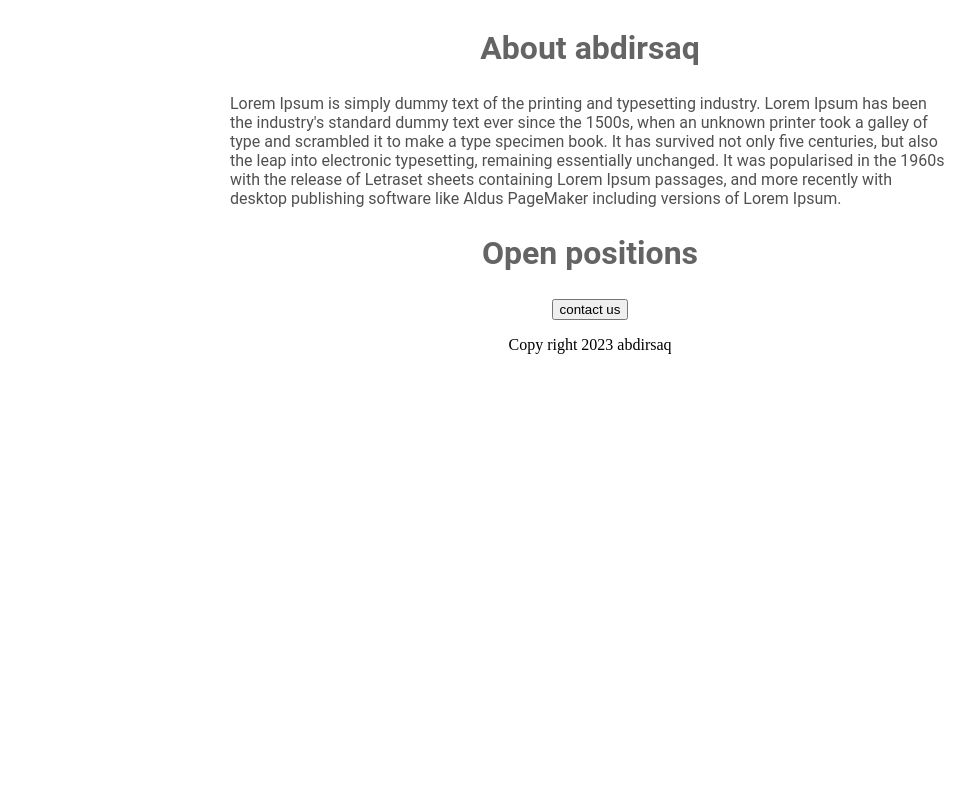
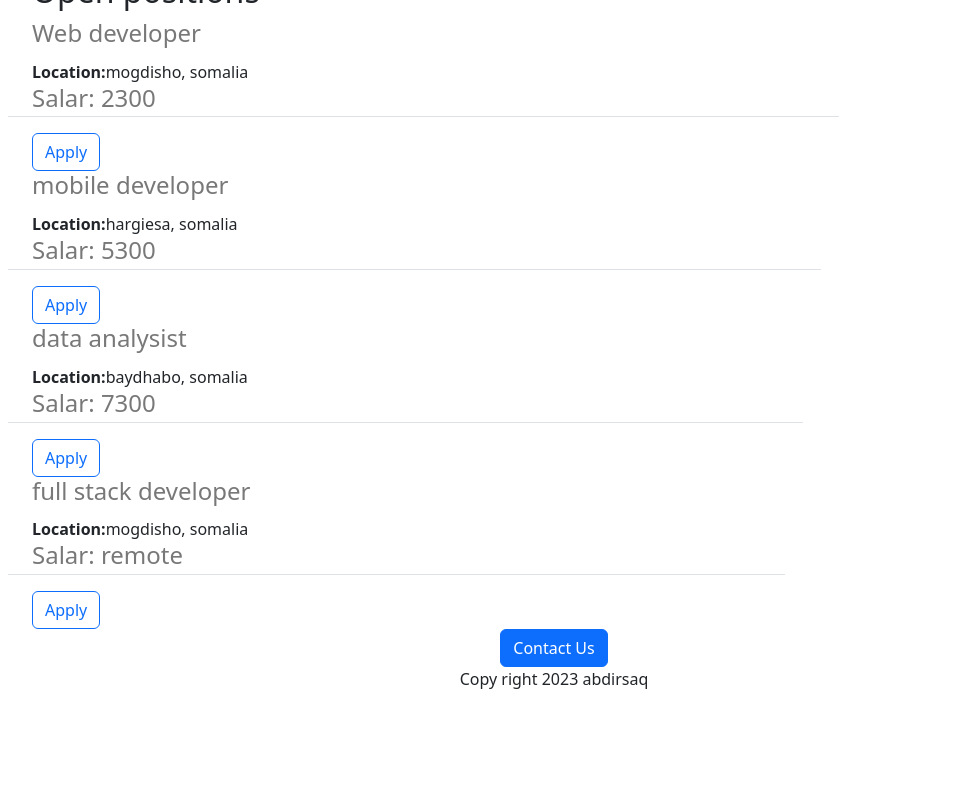
Before and after one commit to Abdirasaaq-Nor/my-own-website-v2, a Flask app: page / in a window 1280 px wide. Shown: the part 422-1225 px from the top of the page, without its empty margins (50-1025 px from the left). Before the commit the page ends 776 px from the top, so only its background shows below. Run offline with Flask 2, Linux system fonts and the light colour scheme.

Commit message:
added dynamic data

```diff
--- a/app.py
+++ b/app.py
@@ -2,9 +2,33 @@ from flask import Flask, render_template
 
 app = Flask(__name__)
 
+JOBS = [{
+  'id': 1,
+  'title': 'Web developer',
+  'location': 'mogdisho, somalia',
+  'salary': 2300
+}, {
+  'id': 2,
+  'title': 'mobile developer',
+  'location': 'hargiesa, somalia',
+  'salary': 5300
+}, {
+  'id': 3,
+  'title': 'data analysist',
+  'location': 'baydhabo, somalia',
+  'salary': 7300
+}, {
+  'id': 4,
+  'title': 'full stack developer',
+  'location': 'mogdisho, somalia',
+  'salary': 'remote'
+}]
+
+
 @app.route('/')
 def home():
-  return render_template('home.html')
+  return render_template('home.html', jobs=JOBS, company_name='abdirsaq')
+
 
 if __name__ == "__main__":
   app.run(host='0.0.0.0', debug=True)
--- a/templates/home.html
+++ b/templates/home.html
@@ -1,60 +1,81 @@
 <!DOCTYPE html>
 <html>
   <head>
-    <style>
-      h1{
-        font-size: 40px;
-        font-family: Roboto;
-        font-weight: normal;
-        color: rgb(180, 180 180);
-        text-align: center;
+     <meta name="viewport" content="width=device-width, initial-scale=1">
+    <link href="https://cdn.jsdelivr.net/npm/bootstrap@5.3.0-alpha1/dist/css/bootstrap.min.css" rel="stylesheet" integrity="sha384-GLhlTQ8iRABdZLl6O3oVMWSktQOp6b7In1Zl3/Jr59b6EGGoI1aFkw7cmDA6j6gD" crossorigin="anonymous">
+  </head>
+    <title>Bootstrap demo</title>
 
-      }
-      #banner{
-        width: 100%;
-        height: 320px;
-        object-fit: cover;
-      }
 
-      h2{
-        font-family: roboto;
-        font-size: 32px;
-        color: rgb(100, 100, 100);
-        text-align: center;
-
-      }
-      .para{
-        font-family: roboto;
-        color:rgb(80,80,80);
-      }
-      .container{
-        max-width: 720px;
-        margin:0 auto 0 auto;
-      }
-    </style>
-    <title>
-
-    </title>
   </head>
   <body>
+    <nav class="navbar navbar-expand-lg bg-body-tertiary">
+  <div class="container-fluid">
+    <a class="navbar-brand" href="#">Navbar</a>
+    <button class="navbar-toggler" type="button" data-bs-toggle="collapse" data-bs-target="#navbarSupportedContent" aria-controls="navbarSupportedContent" aria-expanded="false" aria-label="Toggle navigation">
+      <span class="navbar-toggler-icon"></span>
+    </button>
+    <div class="collapse navbar-collapse" id="navbarSupportedContent">
+      <ul class="navbar-nav me-auto mb-2 mb-lg-0">
+        <li class="nav-item">
+          <a class="nav-link active" aria-current="page" href="#">Home</a>
+        </li>
+        <li class="nav-item">
+          <a class="nav-link" href="#">Link</a>
+        </li>
+        <li class="nav-item dropdown">
+          <a class="nav-link dropdown-toggle" href="#" role="button" data-bs-toggle="dropdown" aria-expanded="false">
+            Dropdown
+          </a>
+          <ul class="dropdown-menu">
+            <li><a class="dropdown-item" href="#">Action</a></li>
+            <li><a class="dropdown-item" href="#">Another action</a></li>
+            <li><hr class="dropdown-divider"></li>
+            <li><a class="dropdown-item" href="#">Something else here</a></li>
+          </ul>
+        </li>
+        <li class="nav-item">
+          <a class="nav-link disabled">Disabled</a>
+        </li>
+      </ul>
+      <form class="d-flex" role="search">
+        <input class="form-control me-2" type="search" placeholder="Search" aria-label="Search">
+        <button class="btn btn-outline-success" type="submit">Search</button>
+      </form>
+    </div>
+  </div>
+</nav>
+
+
+....................<!--  -->
+
+
    <div class = "container">
-      <h1>
-      Abdirsaq Careers
+      <h1 class= "text-center">
+      {{company_name}} Careers
     </h1>
-    <image id = "banner" src = "https://replit.com/@CabdirasaaqNuur/my-owne-website#static/images/name.png">
 
-      <h2>About abdirsaq</h2>
-      <p class="para">
+
+      <h2 class= "text-center">About abdirsaq</h2>
+      <p class="lead mt-4">
         Lorem Ipsum is simply dummy text of the printing and typesetting industry. Lorem Ipsum has been the industry's standard dummy text ever since the 1500s, when an unknown printer took a galley of type and scrambled it to make a type specimen book. It has survived not only five centuries, but also the leap into electronic typesetting, remaining essentially unchanged. It was popularised in the 1960s with the release of Letraset sheets containing Lorem Ipsum passages, and more recently with desktop publishing software like Aldus PageMaker including versions of Lorem Ipsum.
       </p>
       <h2>Open positions</h2>
+     {%for job in jobs%}
+
+       {% include 'job_item.html' %}
+
+     {%endfor%}
       <div style = "text-align: center;">
-        <button>
-          contact us
-
-        </button>
+        <button type="button" class="btn btn-primary">Contact Us</button>
         <p>Copy right 2023 abdirsaq</p>
       </div>
    </div>
+
+
+
+
+
+     <script src="https://cdn.jsdelivr.net/npm/bootstrap@5.3.0-alpha1/dist/js/bootstrap.bundle.min.js" integrity="sha384-w76AqPfDkMBDXo30jS1Sgez6pr3x5MlQ1ZAGC+nuZB+EYdgRZgiwxhTBTkF7CXvN" crossorigin="anonymous"></script>
   </body>
 </html>
--- /dev/null
+++ b/templates/job_item.html
@@ -0,0 +1,24 @@
+      <div class = " row" style= "padding-bottom:8px;margin-bottom: 16px;" >
+        <div class ="col-9 row">
+        <h4 style= "color: rgb(120,120,120);padding-bottom: 8px; margin-bottom: 4px;"> {{job['title']}}  </h4>
+
+
+        <div style= "margin-bottom: 16px;" class = "border-bottom row ">
+
+        <div><b>Location:</b></b>{{job['location']}}</div>
+          {% if 'salary' in job %}
+           <div>
+             <h4 style= "color: rgb(120,120,120); margin-bottom: 4px;"> Salar: {{job['salary']}}  </h4>
+           </div>
+          {% endif %}
+
+
+
+
+        </div>
+
+           <div class="col-3">
+          <button type="button" class="btn btn-outline-primary">Apply</button>   </div>
+
+
+      </div>
```
